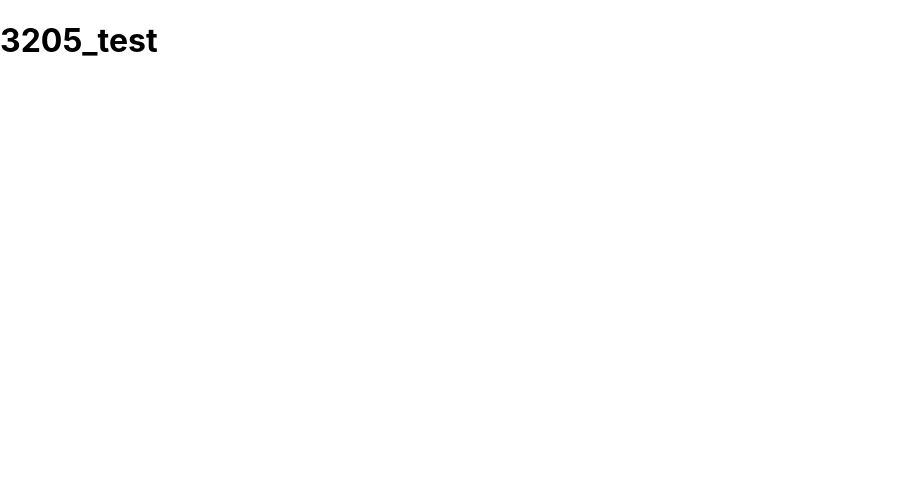
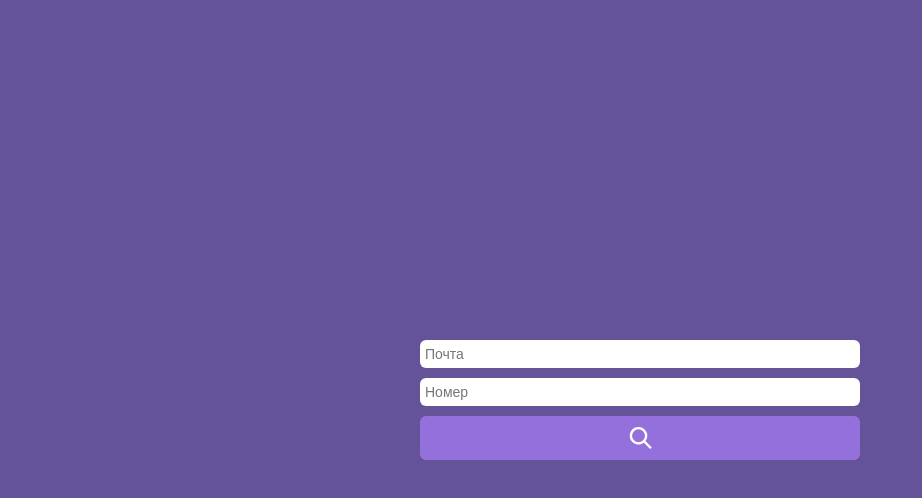
Before and after one commit to irinaais/3205_test, a React (Create React App) app: page / in a window 1280 px wide. Shown: the top 498 px of the page, without its empty margins (0-922 px from the left). Built offline with nearby package versions, Linux system fonts and the light colour scheme.

Commit message:
feat: добавляет вёрстку

```diff
--- a/src/components/App/App.css
+++ b/src/components/App/App.css
@@ -1,38 +1,14 @@
-.App {
-  text-align: center;
-}
-
-.App-logo {
-  height: 40vmin;
-  pointer-events: none;
-}
-
-@media (prefers-reduced-motion: no-preference) {
-  .App-logo {
-    animation: App-logo-spin infinite 20s linear;
-  }
-}
-
-.App-header {
-  background-color: #282c34;
+.page {
+  background-color: #65539a;
+  -webkit-font-smoothing: antialiased;
+  -moz-osx-font-smoothing: grayscale;
+  -webkit-text-size-adjust: 100%;
+  -ms-text-size-adjust: 100%;
+  -moz-text-size-adjust: 100%;
+  font-family: "Inter", "Arial", sans-serif;
+  font-style: normal;
   min-height: 100vh;
   display: flex;
-  flex-direction: column;
+  justify-content: center;
   align-items: center;
-  justify-content: center;
-  font-size: calc(10px + 2vmin);
-  color: white;
 }
-
-.App-link {
-  color: #61dafb;
-}
-
-@keyframes App-logo-spin {
-  from {
-    transform: rotate(0deg);
-  }
-  to {
-    transform: rotate(360deg);
-  }
-}
--- a/src/components/App/App.js
+++ b/src/components/App/App.js
@@ -1,8 +1,11 @@
 import './App.css';
+import SearchForm from '../SearchForm/SearchForm';
 
 function App() {
   return (
-    <h1>3205_test</h1>
+    <div className='page'>
+      <SearchForm />
+    </div>
   );
 }
 
--- /dev/null
+++ b/src/components/SearchForm/SearchForm.css
@@ -0,0 +1,39 @@
+.search-form__container {
+  width: 50%;
+  max-width: 440px;
+}
+
+.search-form {
+  display: flex;
+  flex-direction: column;
+}
+
+.search-form__input {
+  margin: 0 0 10px;
+  border-radius: 6px;
+  border: none;
+  font-size: 14px;
+  font-weight: 400;
+  line-height: 28px;
+  outline: none;
+  width: 100%;
+  padding: 0 5px;
+  box-sizing: border-box;
+}
+
+.search-form__button {
+  background-image: url("../../images/lupa.svg");
+  background-position: center;
+  background-repeat: no-repeat;
+  background-color: mediumpurple;
+  cursor: pointer;
+  border: none;
+  width: 100%;
+  height: 44px;
+  border-radius: 6px;
+  transition: .2s
+}
+
+.search-form__button:hover {
+  opacity: 0.7;
+}
--- /dev/null
+++ b/src/components/SearchForm/SearchForm.js
@@ -0,0 +1,26 @@
+import './SearchForm.css';
+
+function SearchForm() {
+  return (
+    <main className='search-form__container'>
+      <form className='search-form'>
+        <input
+          className='search-form__input'
+          type='email'
+          placeholder='Почта'
+          required
+          name='email'
+        />
+        <input
+          className='search-form__input'
+          type='number'
+          placeholder='Номер'
+          name='number'
+          />
+        <button className="search-form__button" type="submit" aria-label="Найти пользователя"/>
+      </form>
+    </main>
+  );
+}
+
+export default SearchForm;
```
Also changed, not shown: src/images/lupa.svg (added).
